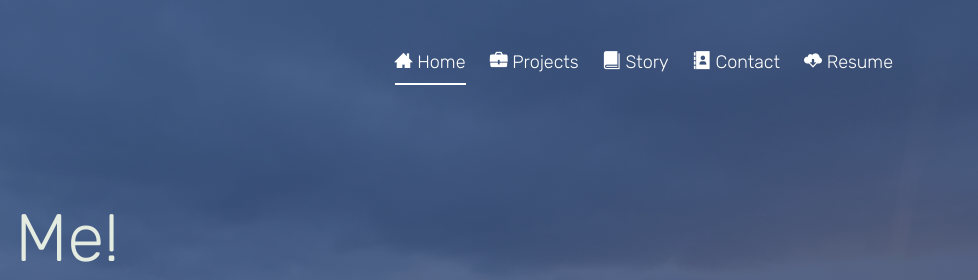
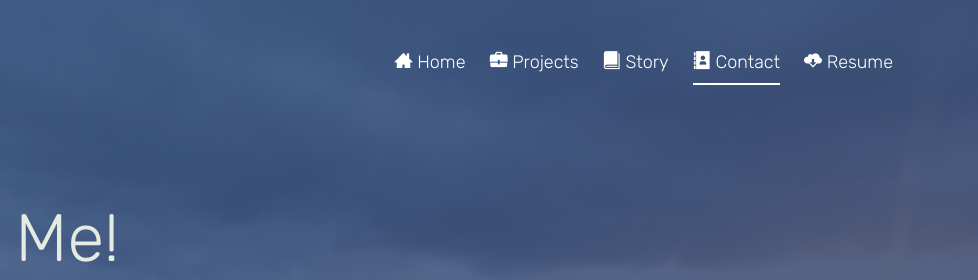
Before and after one commit to tranhuaes/tranhuaes.github.io, a website: page Contact.html in a window 1280 px wide. Shown: the top 280 px of the page, 302-1280 px from the left. Drawn offline with nearby package versions, Linux system fonts and the light colour scheme; files that its build step writes are made by us from their sources; files whose address does not match are found by name; a web font is replaced by a local one.

Commit message:
small fix

```diff
--- a/Contact.html
+++ b/Contact.html
@@ -29,10 +29,10 @@
       <div class="mobile-menu-overlay"></div>
         <nav role="navigation" class="probootstrap-nav hidden-xs">
           <ul class="probootstrap-main-nav menu_white">
-            	<li class="active"><a href="index.html"><i class="icon-home3"></i> Home</a></li>
+            	<li><a href="index.html"><i class="icon-home3"></i> Home</a></li>
             	<li><a href="Projects_Main.html"><i class="icon-briefcase"></i> Projects</a></li>
             	<li><a href="My_Story.html"><i class="icon-book2"></i> Story</a></li>
-            	<li><a href="Contact.html"><i class="icon-address-book"></i> Contact</a></li>
+            	<li class="active"><a href="Contact.html"><i class="icon-address-book"></i> Contact</a></li>
 				<li><a href="ET_Resume_9_2018_UX.pdf" target="_blank"><i class="icon-cloud-download"></i> Resume</a></li>
           </ul>
           <div class="extra-text visible-xs">
```
